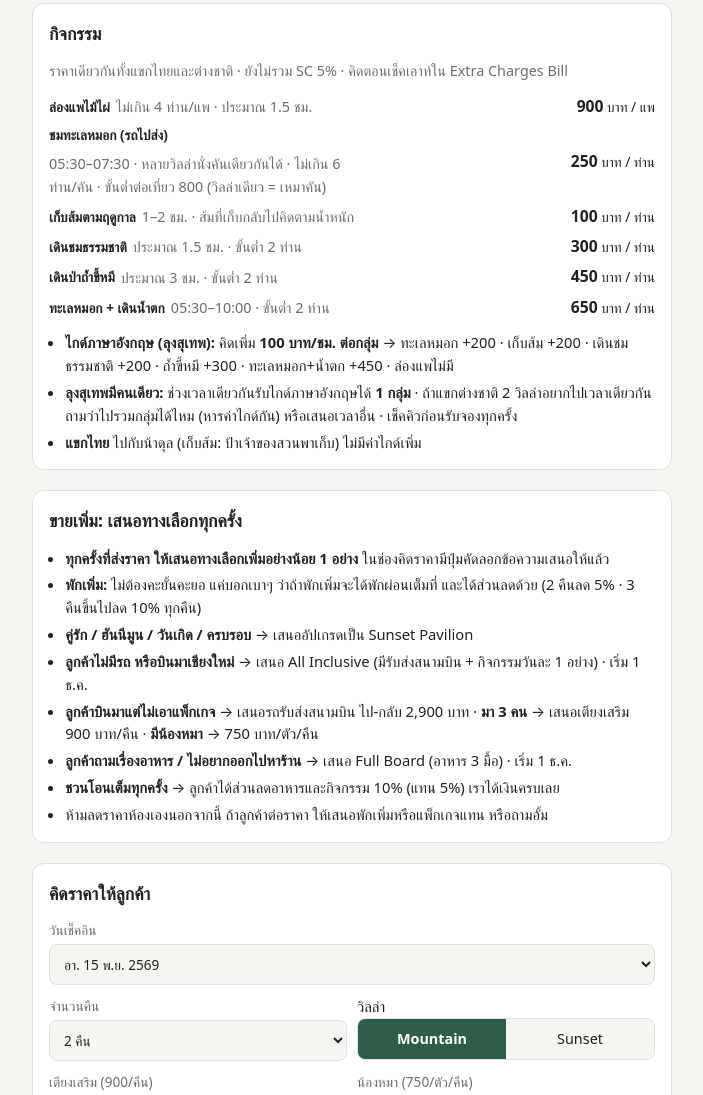
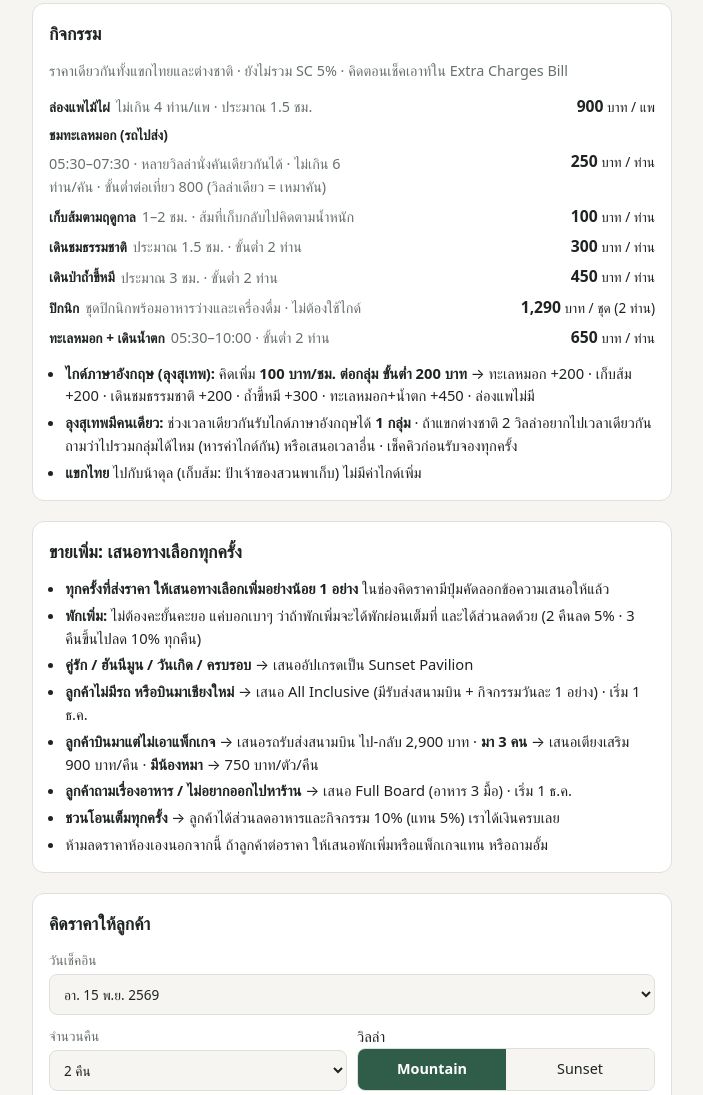
Before and after one commit to um27722/kongfang-rates, a plain HTML site: page index.html in a window 1280 px wide. Shown: the part 1756-2851 px from the top of the page, without its empty margins (288-991 px from the left). Drawn offline with Linux system fonts and the light colour scheme; a web font is replaced by a local one.

Commit message:
Add picnic set; English guide minimum 200
Co-Authored-By: Claude Opus 5.5 <noreply@anthropic.com>
Claude-Session: https://claude.ai/code/session_01B9Jv2YWN59NEeneTaYhjsg

```diff
--- a/index.html
+++ b/index.html
@@ -170,10 +170,11 @@ textarea.copybox{width:100%;font:inherit;font-size:.85rem;border:1px solid var(-
       <div class="v"><div class="vname">เก็บส้มตามฤดูกาล<br><span class="sub" style="font-weight:400">1–2 ชม. · ส้มที่เก็บกลับไปคิดตามน้ำหนัก</span></div><div class="prices num"><b>100</b> บาท / ท่าน</div></div>
       <div class="v"><div class="vname">เดินชมธรรมชาติ<br><span class="sub" style="font-weight:400">ประมาณ 1.5 ชม. · ขั้นต่ำ 2 ท่าน</span></div><div class="prices num"><b>300</b> บาท / ท่าน</div></div>
       <div class="v"><div class="vname">เดินป่าถ้ำขี้หมี<br><span class="sub" style="font-weight:400">ประมาณ 3 ชม. · ขั้นต่ำ 2 ท่าน</span></div><div class="prices num"><b>450</b> บาท / ท่าน</div></div>
+      <div class="v"><div class="vname">ปิกนิก<br><span class="sub" style="font-weight:400">ชุดปิกนิกพร้อมอาหารว่างและเครื่องดื่ม · ไม่ต้องใช้ไกด์</span></div><div class="prices num"><b>1,290</b> บาท / ชุด (2 ท่าน)</div></div>
       <div class="v"><div class="vname">ทะเลหมอก + เดินน้ำตก<br><span class="sub" style="font-weight:400">05:30–10:00 · ขั้นต่ำ 2 ท่าน</span></div><div class="prices num"><b>650</b> บาท / ท่าน</div></div>
     </div>
     <ul class="rules">
-      <li><b>ไกด์ภาษาอังกฤษ (ลุงสุเทพ):</b> คิดเพิ่ม <b>100 บาท/ชม. ต่อกลุ่ม</b> → ทะเลหมอก +200 · เก็บส้ม +200 · เดินชมธรรมชาติ +200 · ถ้ำขี้หมี +300 · ทะเลหมอก+น้ำตก +450 · ล่องแพไม่มี</li>
+      <li><b>ไกด์ภาษาอังกฤษ (ลุงสุเทพ):</b> คิดเพิ่ม <b>100 บาท/ชม. ต่อกลุ่ม ขั้นต่ำ 200 บาท</b> → ทะเลหมอก +200 · เก็บส้ม +200 · เดินชมธรรมชาติ +200 · ถ้ำขี้หมี +300 · ทะเลหมอก+น้ำตก +450 · ล่องแพไม่มี</li>
       <li><b>ลุงสุเทพมีคนเดียว:</b> ช่วงเวลาเดียวกันรับไกด์ภาษาอังกฤษได้ <b>1 กลุ่ม</b> · ถ้าแขกต่างชาติ 2 วิลล่าอยากไปเวลาเดียวกัน ถามว่าไปรวมกลุ่มได้ไหม (หารค่าไกด์กัน) หรือเสนอเวลาอื่น · เช็คคิวก่อนรับจองทุกครั้ง</li>
       <li><b>แขกไทย</b> ไปกับน้าดุล (เก็บส้ม: ป้าเจ้าของสวนพาเก็บ) ไม่มีค่าไกด์เพิ่ม</li>
     </ul>
```
